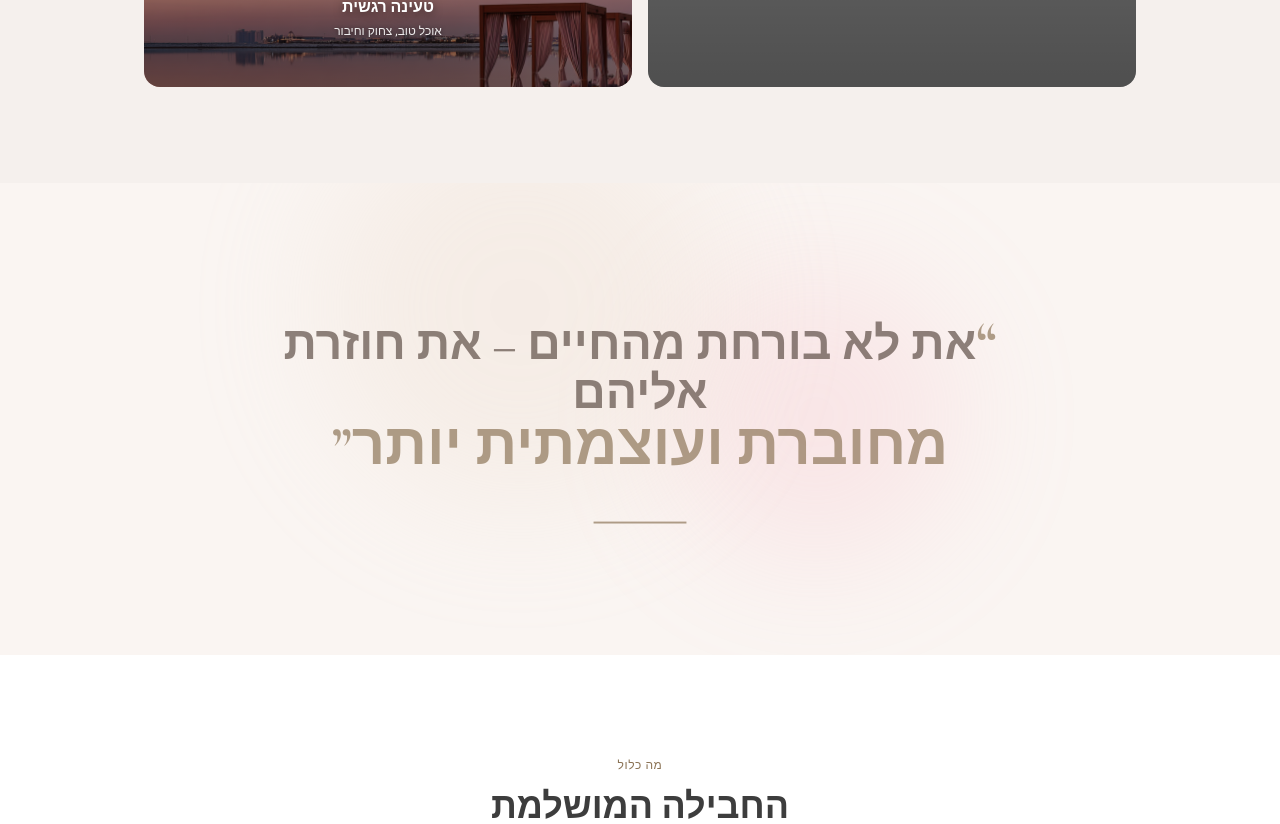
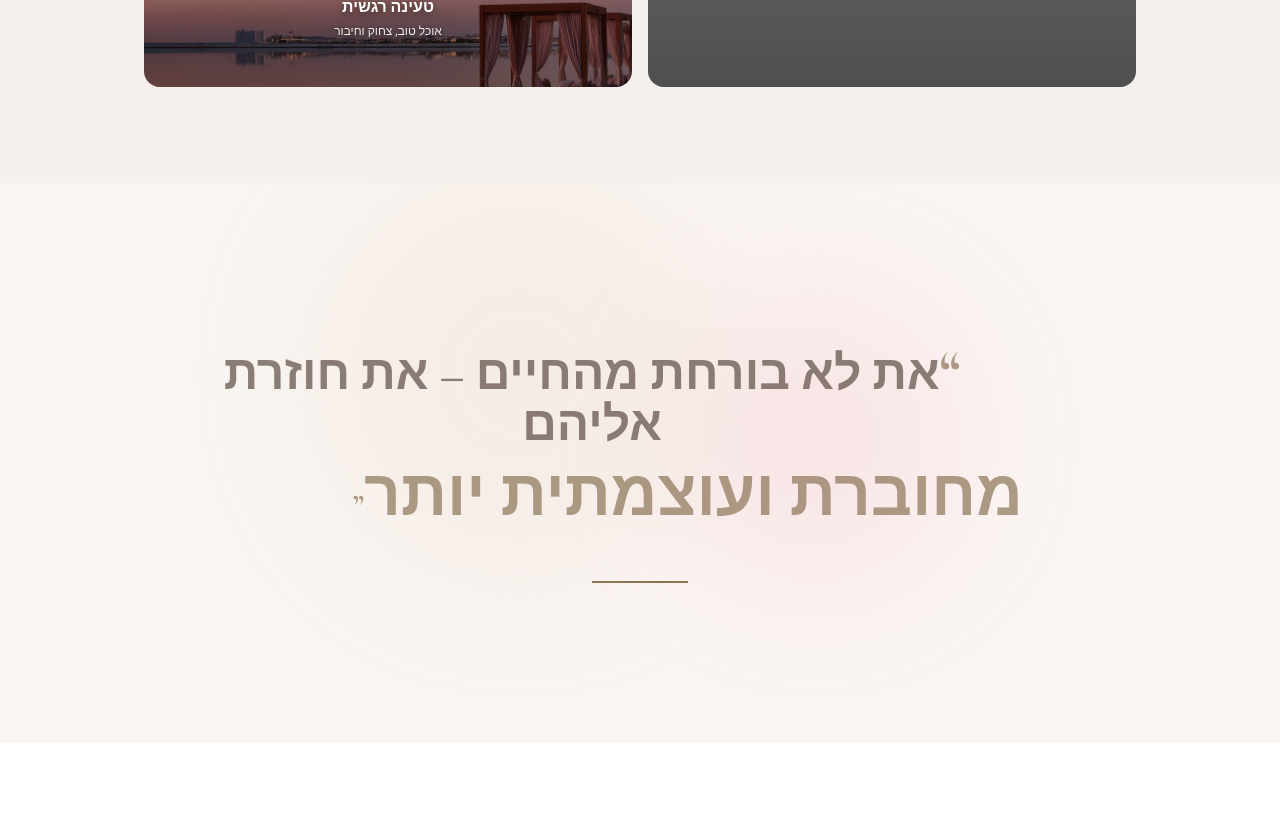
Before and after one commit to Idosegev23/retreatByfly, a Next.js app: page / in a window 1280 px wide. Shown: the part 1236-2060 px from the top of the page. Built offline with nearby package versions, Linux system fonts and the light colour scheme; grey boxes are pictures that could not be loaded.

Commit message:
ציטוט: parallax מצדדים מנוגדים + zoom in על מחוברת ועוצמתית

```diff
--- a/src/components/sections/ParallaxQuote.tsx
+++ b/src/components/sections/ParallaxQuote.tsx
@@ -11,19 +11,27 @@ export function ParallaxQuote() {
     offset: ["start end", "end start"],
   });
 
-  const y = useTransform(scrollYProgress, [0, 1], [50, -50]);
-  const opacity = useTransform(scrollYProgress, [0, 0.3, 0.7, 1], [0, 1, 1, 0]);
-  const scale = useTransform(scrollYProgress, [0, 0.3, 0.7, 1], [0.9, 1, 1, 0.9]);
+  // Background parallax
+  const bgY = useTransform(scrollYProgress, [0, 1], [50, -50]);
+
+  // First line - comes from right
+  const line1X = useTransform(scrollYProgress, [0, 0.4, 0.6, 1], [100, 0, 0, -100]);
+  const line1Opacity = useTransform(scrollYProgress, [0, 0.3, 0.7, 1], [0, 1, 1, 0]);
+
+  // Second line (מחוברת ועוצמתית) - comes from left with zoom
+  const line2X = useTransform(scrollYProgress, [0, 0.4, 0.6, 1], [-100, 0, 0, 100]);
+  const line2Opacity = useTransform(scrollYProgress, [0.1, 0.4, 0.7, 1], [0, 1, 1, 0]);
+  const line2Scale = useTransform(scrollYProgress, [0.1, 0.45, 0.55, 0.9], [0.7, 1, 1, 1.1]);
 
   return (
     <section
       ref={containerRef}
-      className="relative py-20 md:py-32 overflow-hidden"
+      className="relative py-28 md:py-40 overflow-hidden"
       style={{ backgroundColor: '#faf5f2' }}
     >
       {/* Background layers - warm colors */}
       <motion.div
-        style={{ y }}
+        style={{ y: bgY }}
         className="absolute inset-0 pointer-events-none"
       >
         <div
@@ -37,24 +45,32 @@ export function ParallaxQuote() {
       </motion.div>
 
       {/* Main content */}
-      <motion.div
-        style={{ opacity, scale }}
-        className="relative z-10 max-w-4xl mx-auto px-5 text-center"
-      >
+      <div className="relative z-10 max-w-4xl mx-auto px-5 text-center">
         <blockquote
           className="text-2xl md:text-4xl lg:text-5xl font-bold leading-tight"
-          style={{ fontFamily: 'var(--font-cormorant), Georgia, serif', color: '#5a4a42' }}
+          style={{ fontFamily: 'var(--font-cormorant), Georgia, serif' }}
         >
-          <span style={{ color: 'var(--accent)', fontSize: '1.2em' }}>&ldquo;</span>
-          את לא בורחת מהחיים – את חוזרת אליהם
-          <br />
-          <span
-            className="inline text-3xl md:text-5xl lg:text-6xl font-extrabold"
-            style={{ color: 'var(--accent)' }}
+          {/* First line - from right */}
+          <motion.div
+            style={{ x: line1X, opacity: line1Opacity }}
           >
-            מחוברת ועוצמתית יותר
-          </span>
-          <span style={{ color: 'var(--accent)', fontSize: '1.2em' }}>&rdquo;</span>
+            <span style={{ color: 'var(--accent)', fontSize: '1.2em' }}>&ldquo;</span>
+            <span style={{ color: '#5a4a42' }}>את לא בורחת מהחיים – את חוזרת אליהם</span>
+          </motion.div>
+
+          {/* Second line - from left with zoom */}
+          <motion.div
+            style={{ x: line2X, opacity: line2Opacity, scale: line2Scale }}
+            className="mt-2 md:mt-4"
+          >
+            <span
+              className="inline-block text-3xl md:text-5xl lg:text-6xl font-extrabold"
+              style={{ color: 'var(--accent)' }}
+            >
+              מחוברת ועוצמתית יותר
+            </span>
+            <span style={{ color: 'var(--accent)', fontSize: '0.6em' }}>&rdquo;</span>
+          </motion.div>
         </blockquote>
 
         {/* Decorative line */}
@@ -62,10 +78,10 @@ export function ParallaxQuote() {
           initial={{ scaleX: 0 }}
           whileInView={{ scaleX: 1 }}
           transition={{ delay: 0.3, duration: 0.8 }}
-          className="w-16 md:w-24 h-[2px] mx-auto mt-8 md:mt-12"
+          className="w-16 md:w-24 h-[2px] mx-auto mt-10 md:mt-14"
           style={{ backgroundColor: 'var(--accent)' }}
         />
-      </motion.div>
+      </div>
     </section>
   );
 }
```
